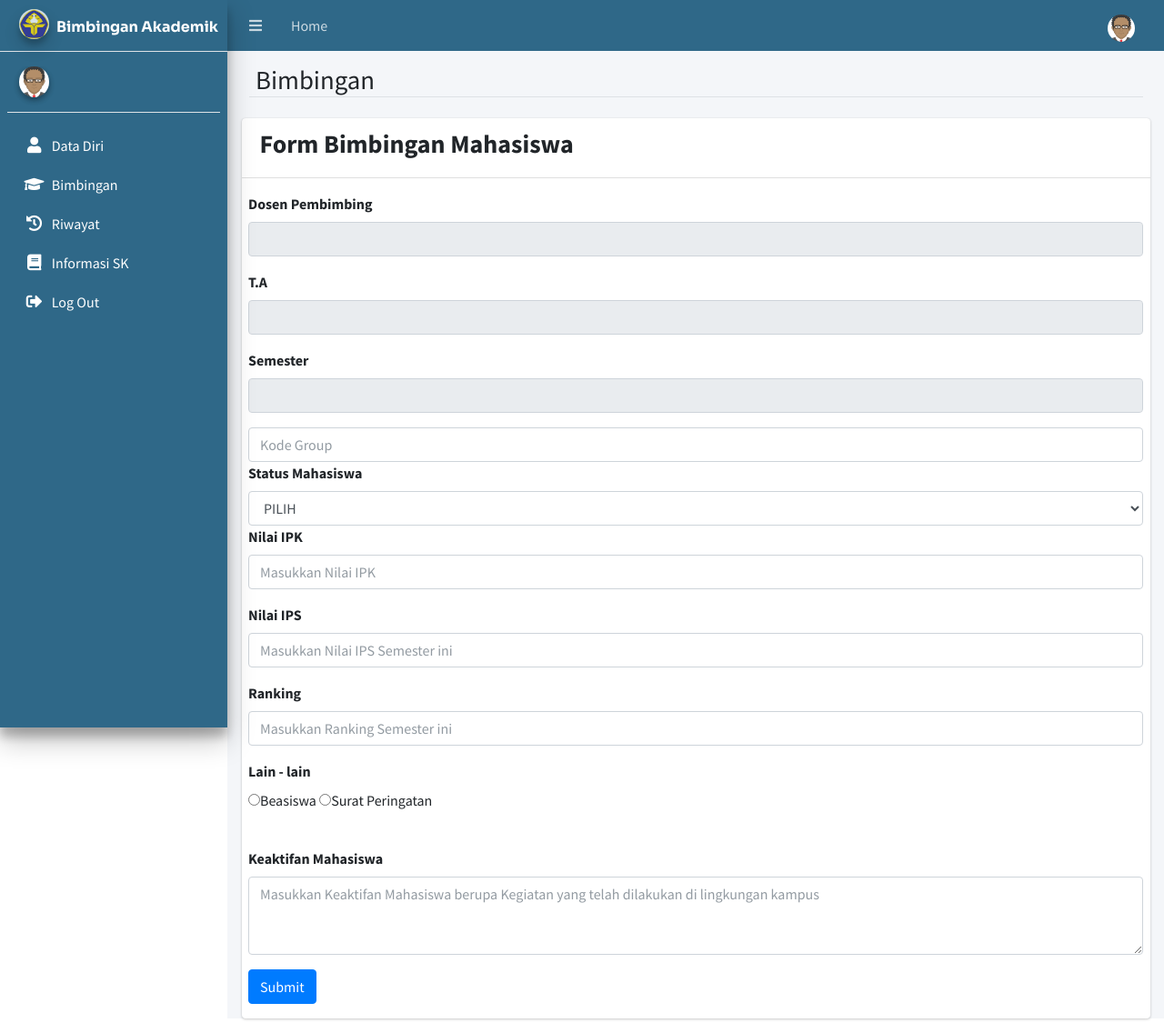
After one commit to MrZwen/BimbinganAkademik, a CodeIgniter app: page /bimbinganAkademik/Cbimbingan/formbimbingan in a window 1280 px wide. The commit adds this page. Shown: the whole page at 91% size. Run offline with CodeIgniter, Linux system fonts and the light colour scheme; some libraries are stand-ins or nearby versions.

Commit message:
form bimbingan
form bimbingan namun memasukkan kode group manual

```diff
--- /dev/null
+++ b/application/controllers/Cbimbingan.php
@@ -0,0 +1,16 @@
+<?php
+class Cbimbingan extends CI_Controller
+{
+    function formbimbingan () {
+        $data['konten']=$this->load->view('Mahasiswa/formBimbingan','',TRUE);
+        $this->load->view('Mahasiswa/tampilanMahasiswa',$data);
+    }
+
+    function simpanbimbingan()
+    {
+        $this->load->model('mbimbingan');
+        $this->mbimbingan->simpanbimbingan();
+        $this->simpanbimbingan();
+    }
+}
+?>
--- /dev/null
+++ b/application/views/Mahasiswa/formBimbingan.php
@@ -0,0 +1,156 @@
+<div class="content-header">
+    <div class="container-fluid">
+        <div class="row mb-2 border-bottom">
+            <div class="col-sm-6">
+                <h1 class="m-0">Bimbingan</h1>
+            </div>
+        </div>
+    </div>
+</div>
+<script lenguage="javascript">
+    function prosessimpan() {
+        // var DosenPembimbing = $('#DosenPembimbing').val();
+        // if (DosenPembimbing == "") {
+        //     alert("Dosen Pembimbing masih kosong");
+        //     $('#DosenPembimbing').focus();
+        //     return false;
+        // }
+
+        // var TahunAjaran = $('#TahunAjaran').val();
+        // if (TahunAjaran == "") {
+        //     alert("TahunAjaran masih kosong");
+        //     $('#TahunAjaran').focus();
+        //     return false;
+        // }
+
+        // var Semester = $('#Semester').val();
+        // if (Semester == "") {
+        //     alert("Semester masih kosong");
+        //     $('#Semester').focus();
+        //     return false;
+        // }
+
+        var StatusMahasiswa = $('#StatusMahasiswa').val();
+        if (StatusMahasiswa == "") {
+            alert("Status Mahasiswa masih kosong");
+            $('#StatusMahasiswa').focus();
+            return false;
+        }
+
+        var NilaiIpk = $('#NilaiIpk').val();
+        if (NilaiIpk == "") {
+            alert("Nilai IPK masih kosong");
+            $('#NilaiIpk').focus();
+            return false;
+        }
+
+        var NilaiIps = $('#NilaiIps').val();
+        if (NilaiIps == "") {
+            alert("Nilai IPS masih kosong");
+            $('#NilaiIps').focus();
+            return false;
+        }
+
+        var Ranking = $('#Ranking').val();
+        if (Ranking == "") {
+            alert("Ranking masih kosong");
+            $('#Ranking').focus();
+            return false;
+        }
+
+        var Beasiswa = document.getElementById("Beasiswa");
+        var SuratPeringatan = document.getElementById("SuratPeringatan");
+
+        if (Beasiswa.checked) {
+            var Lainya = Beasiswa.value;
+        } else if (SuratPeringatan.checked) {
+            var Lainya = SuratPeringatan.value;
+        } else if (SuratPeringatan.checked || Beasiswa.checked)
+        {
+            var Lainya = "";
+            Lainya += Beasiswa.value + "SuratPeringatan";
+        }
+
+        var Keaktifan = $('#Keaktifan').val();
+        if (Keaktifan == "") {
+            alert("Keaktifan Mahasiswa masih kosong");
+            $('#Keaktifan').focus();
+            return false;
+        }
+
+        $('#bimbingan').submit();
+    }
+</script>
+<div class="card">
+    <div class="card-header">
+        <h3 class="text-bold">Form Bimbingan Mahasiswa</h3>
+        <?php
+        $pesan = $this->session->flashdata('pesan');
+        if ($pesan == "") {
+            echo "";
+        } else {
+        ?>
+            <div class="alert alert-success alert-dismissible fade show" role="alert">
+                <strong><?php echo $pesan; ?></strong>
+                <button type="button" class="close" data-dismiss="alert" aria-label="Close">
+                    <span aria-hidden="true">&times;</span>
+                </button>
+            </div>
+        <?php
+        }
+        ?>
+    </div>
+    <div class="container">
+        <div class="mb-3 mt-3">
+            <div class="mb-3">
+                <label class="form-label">Dosen Pembimbing</label>
+                <input type="text" class="form-control" id="DosenPembimbing" placeholder="" name="DosenPembimbing" disabled>
+            </div>
+            <div class="mb-3">
+                <label class="form-label">T.A</label>
+                <input type="text" class="form-control" id="TahunAjaran" placeholder="" name="TahunAjaran" disabled>
+            </div>
+            <div class="mb-3">
+                <label class="form-label">Semester</label>
+                <input type="text" class="form-control" id="Semester" placeholder="" name="Semester" disabled>
+            </div>
+            <form id="bimbingan" name="bimbingan" method="post" action="<?php echo base_url('Cbimbingan/simpanbimbingan') ?>">
+
+                <input type="number" class="form-control" id="id_group" placeholder="Kode Group" name="id_group">
+                <div class="mb-3">
+                    <label class="form-label">Status Mahasiswa </label>
+                    <select name="StatusMahasiswa" class="form-control" id="StatusMahasiswa">
+                        <option value="">PILIH</option>
+                        <option value="Aktif">Aktif</option>
+                        <option value="Cuti">Cuti</option>
+                        <option value="DropOut">Drop Out (DO)</option>
+                </div>
+                </select>
+                <div class="mb-3">
+                    <label class="form-label">Nilai IPK</label>
+                    <input type="number" class="form-control" id="IPK" placeholder="Masukkan Nilai IPK" name="IPK">
+                </div>
+                <div class="mb-3">
+                    <label class="form-label">Nilai IPS</label>
+                    <input type="number" class="form-control" id="IPS" placeholder="Masukkan Nilai IPS Semester ini" name="IPS">
+                </div>
+                <div class="mb-3">
+                    <label class="form-label">Ranking</label>
+                    <input type="number" class="form-control" id="Ranking" placeholder="Masukkan Ranking Semester ini" name="Ranking">
+                </div>
+                <div class="mb-3">
+                    <label class="form-label">Lain - lain </label>
+                    <br>
+                    <input class="form-check-label" type="radio" name="Lainya" id="Beasiswa" value="Beasiswa">Beasiswa
+                    <input class="form-check-label" type="radio" name="Lainya" id="SuratPeringatan" value="SuratPeringatan">Surat Peringatan
+                    <br /> <br />
+                </div>
+                <div class="mb-3">
+                    <label class="form-label">Keaktifan Mahasiswa</label>
+                    <textarea class="form-control" rows="3" id="Keaktifan" name="Keaktifan" placeholder="Masukkan Keaktifan Mahasiswa berupa Kegiatan yang telah dilakukan di lingkungan kampus"></textarea>
+                </div>
+                <button type="submit" class="btn btn-primary" onclick="prosessimpan()">Submit</button>
+            </form>
+        </div>
+    </div>
+</div>
--- a/application/views/Mahasiswa/tampilanMahasiswa.php
+++ b/application/views/Mahasiswa/tampilanMahasiswa.php
@@ -74,7 +74,7 @@
             <!-- Add icons to the links using the .nav-icon class
                 with font-awesome or any other icon font library -->
             <li class="nav-item ">
-              <a href="" class="nav-link text-white">
+              <a href="<?php echo base_url('Cutama/tampilanM');?>" class="nav-link text-white">
                 <i class="nav-icon fas fa-reugler fa-user"></i>
                 <p>
                   Data Diri
@@ -82,7 +82,7 @@
               </a>
             </li>
             <li class="nav-item">
-              <a href="" class="nav-link text-white">
+              <a href="<?php echo base_url('Cbimbingan/formbimbingan') ?>" class="nav-link text-white">
                 <i class="nav-icon fas fa-graduation-cap"></i>
                 <p>
                   Bimbingan
```
Also changed, not shown: application/models/Mbimbingan.php (added, +12 -0 lines).
